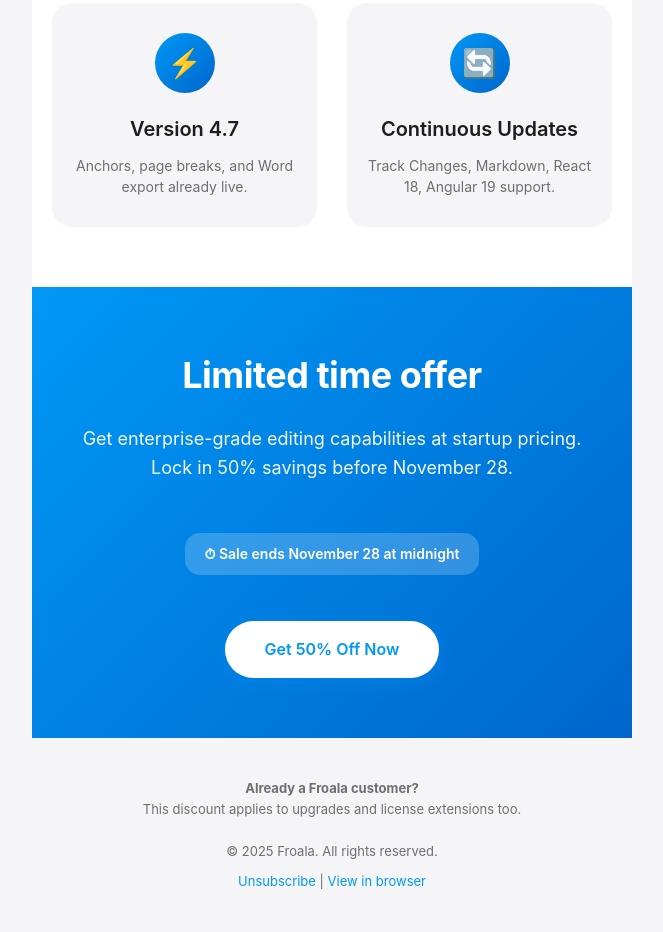
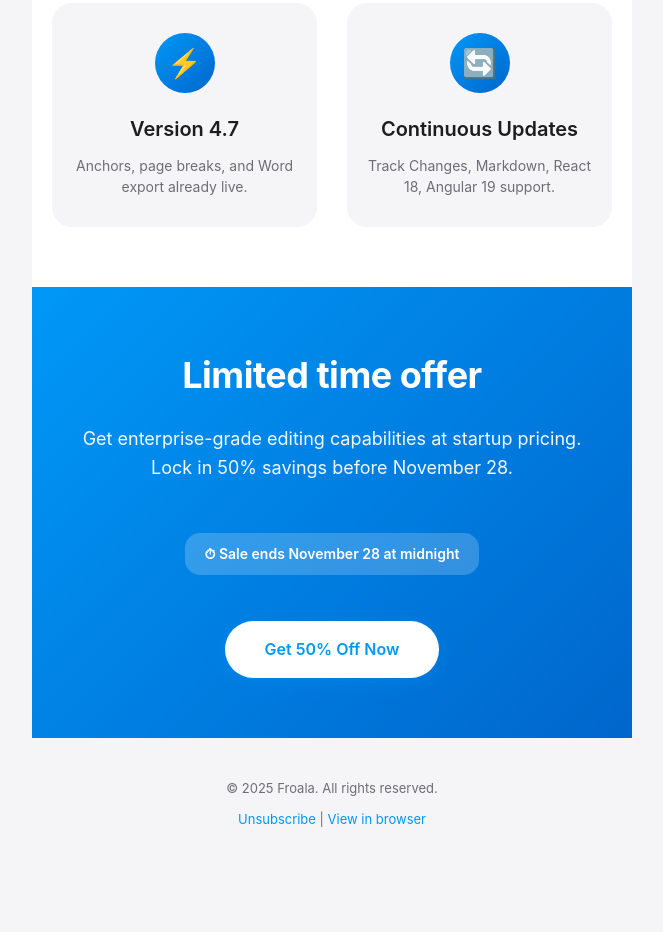
Before and after one commit to FroalaCodes/FroalaCodes, a plain HTML site: page black_friday.html in a window 1280 px wide. Shown: the part 1131-2063 px from the top of the page, without its empty margins (308-971 px from the left). After the commit the page ends 2001 px from the top, so only its background shows below. Drawn offline with Linux system fonts and the light colour scheme.

Commit message:
Update black_friday.html

```diff
--- a/black_friday.html
+++ b/black_friday.html
@@ -294,9 +294,7 @@
 
         <!-- Footer -->
         <div class="footer">
-            <p><strong>Already a Froala customer?</strong><br>
-            This discount applies to upgrades and license extensions too.</p>
-            <br>
+
             <p>© 2025 Froala. All rights reserved.</p>
             <p style="margin-top: 10px;">
                 <a href="#" style="color: #0098F7; text-decoration: none;">Unsubscribe</a> |
```
